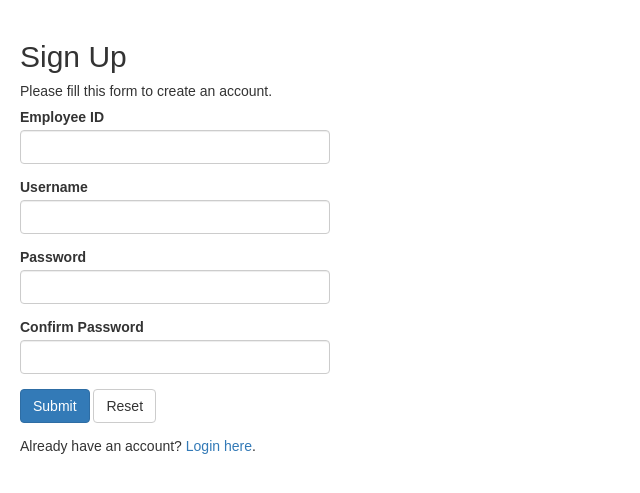
After one commit to Trickysticks/SoftwareDevelopmentProject, a PHP site: page /register.php in a window 1280 px wide. The commit adds this page. Shown: the top 493 px of the page, without its empty margins (0-640 px from the left). Run offline with PHP 8.4, Linux system fonts and the light colour scheme.

Commit message:
started login system

```diff
--- /dev/null
+++ b/config.php
@@ -0,0 +1,6 @@
+<?php $conn = new mysqli("localhost", "root", "", "highlandcapital");
+if ($conn->connect_error) {
+    die("Connection failed: " . $conn->connect_error);
+    alert("Database error");
+}
+?>
--- a/index.php
+++ b/index.php
@@ -5,7 +5,7 @@
     <meta name="viewport" content="width=device-width, initial-scale=1, shrink-to-fit=no">
     <link rel="stylesheet" href="https://www.w3schools.com/w3css/4/w3.css">
     <link rel="stylesheet" href="https://stackpath.bootstrapcdn.com/bootstrap/4.3.1/css/bootstrap.min.css" integrity="sha384-ggOyR0iXCbMQv3Xipma34MD+dH/1fQ784/j6cY/iJTQUOhcWr7x9JvoRxT2MZw1T" crossorigin="anonymous">
-    <link rel="stylesheet" href="style.css">
+    <link rel="stylesheet" href="css/style.css">
     <title>Highland Capital Tax System</title>
   </head>
   <body id="homepage">
--- /dev/null
+++ b/register.php
@@ -0,0 +1,145 @@
+<?php
+// Include config file
+require_once "config.php";
+
+// Define variables and initialize with empty values
+$username = $password = $confirm_password = "";
+$username_err = $password_err = $confirm_password_err = $IDerror = "";
+
+
+// Processing form data when form is submitted
+if($_SERVER["REQUEST_METHOD"] == "POST"){
+
+    if (empty(trim($_POST['empID']))){
+        $IDerror="Please enter an ID";
+    }
+
+    // Validate username
+    if(empty(trim($_POST["username"]))){
+        $username_err = "Please enter a username.";
+    } else{
+        // Prepare a select statement
+        $sql = "SELECT id FROM users WHERE username = ?";
+
+        if($stmt = mysqli_prepare($link, $sql)){
+            // Bind variables to the prepared statement as parameters
+            mysqli_stmt_bind_param($stmt, "s", $param_username);
+
+            // Set parameters
+            $param_username = trim($_POST["username"]);
+
+            // Attempt to execute the prepared statement
+            if(mysqli_stmt_execute($stmt)){
+                /* store result */
+                mysqli_stmt_store_result($stmt);
+
+                if(mysqli_stmt_num_rows($stmt) == 1){
+                    $username_err = "This username is already taken.";
+                } else{
+                    $username = trim($_POST["username"]);
+                }
+            } else{
+                echo "Oops! Something went wrong. Please try again later.";
+            }
+
+            // Close statement
+            mysqli_stmt_close($stmt);
+        }
+    }
+
+    // Validate password
+    if(empty(trim($_POST["password"]))){
+        $password_err = "Please enter a password.";
+    } elseif(strlen(trim($_POST["password"])) < 6){
+        $password_err = "Password must have atleast 6 characters.";
+    } else{
+        $password = trim($_POST["password"]);
+    }
+
+    // Validate confirm password
+    if(empty(trim($_POST["confirm_password"]))){
+        $confirm_password_err = "Please confirm password.";
+    } else{
+        $confirm_password = trim($_POST["confirm_password"]);
+        if(empty($password_err) && ($password != $confirm_password)){
+            $confirm_password_err = "Password did not match.";
+        }
+    }
+
+    // Check input errors before inserting in database
+    if(empty($username_err) && empty($password_err) && empty($confirm_password_err)){
+
+        // Prepare an insert statement
+        $sql = "INSERT INTO users (username, password) VALUES (?, ?)";
+
+        if($stmt = mysqli_prepare($link, $sql)){
+            // Bind variables to the prepared statement as parameters
+            mysqli_stmt_bind_param($stmt, "ss", $param_username, $param_password);
+
+            // Set parameters
+            $param_username = $username;
+            $param_password = password_hash($password, PASSWORD_DEFAULT); // Creates a password hash
+
+            // Attempt to execute the prepared statement
+            if(mysqli_stmt_execute($stmt)){
+                // Redirect to login page
+                header("location: login.php");
+            } else{
+                echo "Something went wrong. Please try again later.";
+            }
+
+            // Close statement
+            mysqli_stmt_close($stmt);
+        }
+    }
+
+    // Close connection
+    mysqli_close($link);
+}
+?>
+
+<!DOCTYPE html>
+<html lang="en">
+<head>
+    <meta charset="UTF-8">
+    <title>Sign Up</title>
+    <link rel="stylesheet" href="https://maxcdn.bootstrapcdn.com/bootstrap/3.3.7/css/bootstrap.css">
+    <style type="text/css">
+        body{ font: 14px sans-serif; }
+        .wrapper{ width: 350px; padding: 20px; }
+    </style>
+</head>
+<body>
+    <div class="wrapper">
+        <h2>Sign Up</h2>
+        <p>Please fill this form to create an account.</p>
+        <form action="<?php echo htmlspecialchars($_SERVER["PHP_SELF"]); ?>" method="post">
+           <div class="form-group <?php echo (!empty($username_err)) ? 'has-error' : ''; ?>">
+                <label>Employee ID</label>
+                <input type="text" name="empID" class="form-control" value="">
+                <span class="help-block"><?php echo $username_err; ?></span>
+            </div>
+            <div class="form-group <?php echo (!empty($username_err)) ? 'has-error' : ''; ?>">
+                <label>Username</label>
+                <input type="text" name="username" class="form-control" value="<?php echo $username; ?>">
+                <span class="help-block"><?php echo $username_err; ?></span>
+            </div>
+            <div class="form-group <?php echo (!empty($password_err)) ? 'has-error' : ''; ?>">
+                <label>Password</label>
+                <input type="password" name="password" class="form-control" value="<?php echo $password; ?>">
+                <span class="help-block"><?php echo $password_err; ?></span>
+            </div>
+            <div class="form-group <?php echo (!empty($confirm_password_err)) ? 'has-error' : ''; ?>">
+                <label>Confirm Password</label>
+                <input type="password" name="confirm_password" class="form-control" value="<?php echo $confirm_password; ?>">
+                <span class="help-block"><?php echo $confirm_password_err; ?></span>
+            </div>
+            <div class="form-group">
+                <input type="submit" class="btn btn-primary" value="Submit">
+                <input type="reset" class="btn btn-default" value="Reset">
+            </div>
+            <p>Already have an account? <a href="login.php">Login here</a>.</p>
+        </form>
+    </div>
+</body>
+</html>
```
Also changed, not shown: login.php (added, +124 -0 lines), logout.php (added, +14 -0 lines), css/style.css (renamed from style.css).
